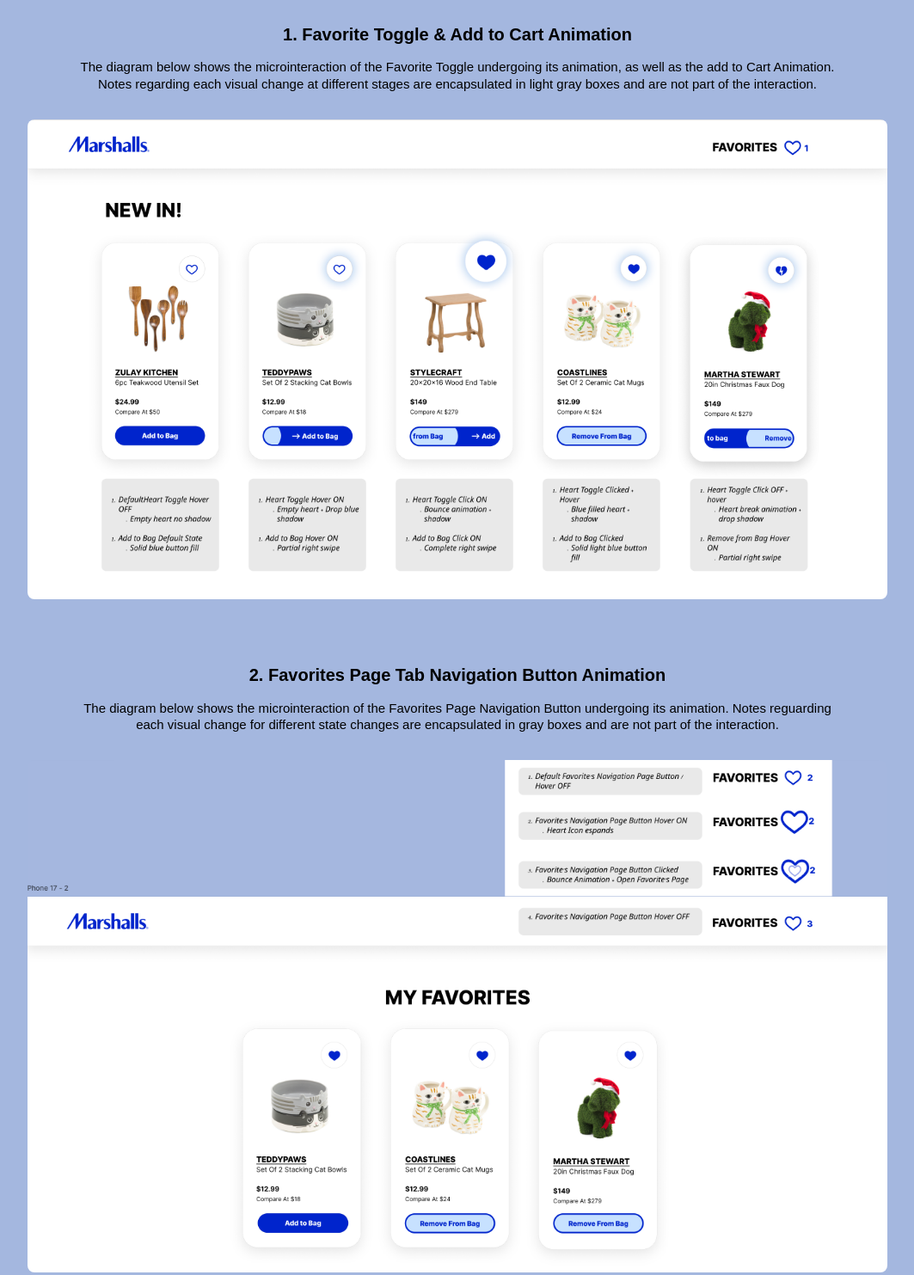
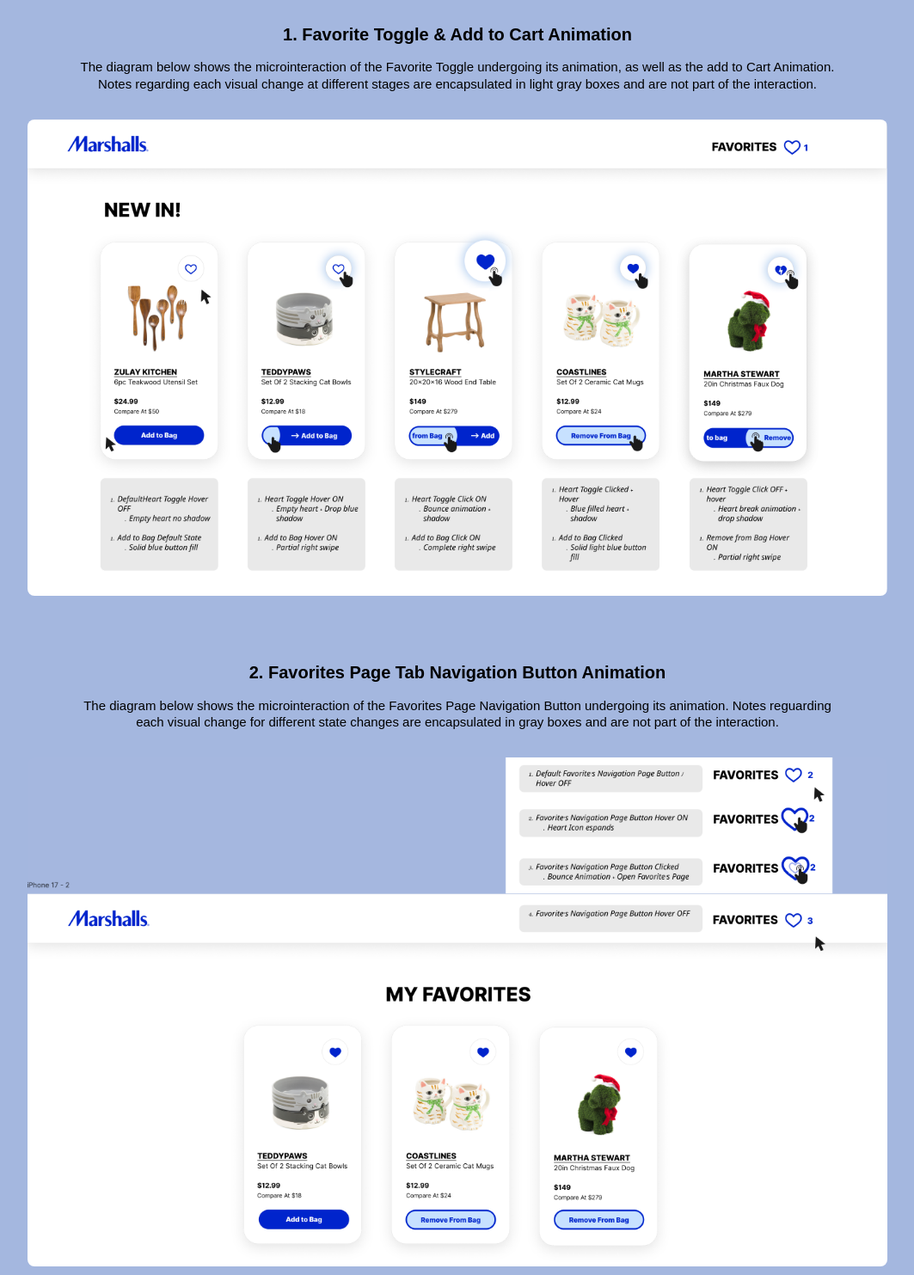
Before and after one commit to ays37-prog/idm241-ays37, a plain HTML site: page final/index.html in a window 1280 px wide. Shown: the part 3180-4663 px from the top of the page at 86% size, without its empty margins (108-1171 px from the left). Drawn offline with Linux system fonts and the light colour scheme.

Commit message:
images
images

```diff
--- a/final/index.html
+++ b/final/index.html
@@ -368,7 +368,7 @@
             Notes regarding each visual change at different stages are encapsulated in light gray boxes and are not part of the interaction.</p>
 
         <img class="screenshots"
-            src="images/home.png"
+            src="images/homee.png"
             alt="Marshalls Favorite heart favorite & unfavorite animation">
         <br><br><br>
 
@@ -379,7 +379,7 @@
             Notes reguarding each visual change for different state changes are encapsulated in gray boxes and are not part of the interaction.
         </p>
         <img class="screenshots"
-            src="images/favorites.png"
+            src="images/favoritess.png"
             alt="Marshalls Favorite heart favorite & unfavorite animation">
             <br><br><br>
     </section>
--- a/final/style.css
+++ b/final/style.css
@@ -42,6 +42,7 @@ li {
     margin-top: 5px;
     line-height: 1.2rem;
 }
+
 
 
 
```
Also changed, not shown: final/images/favorites.png (deleted), final/images/favoritess.png (added), final/images/home.png (deleted), final/images/homee.png (added).
